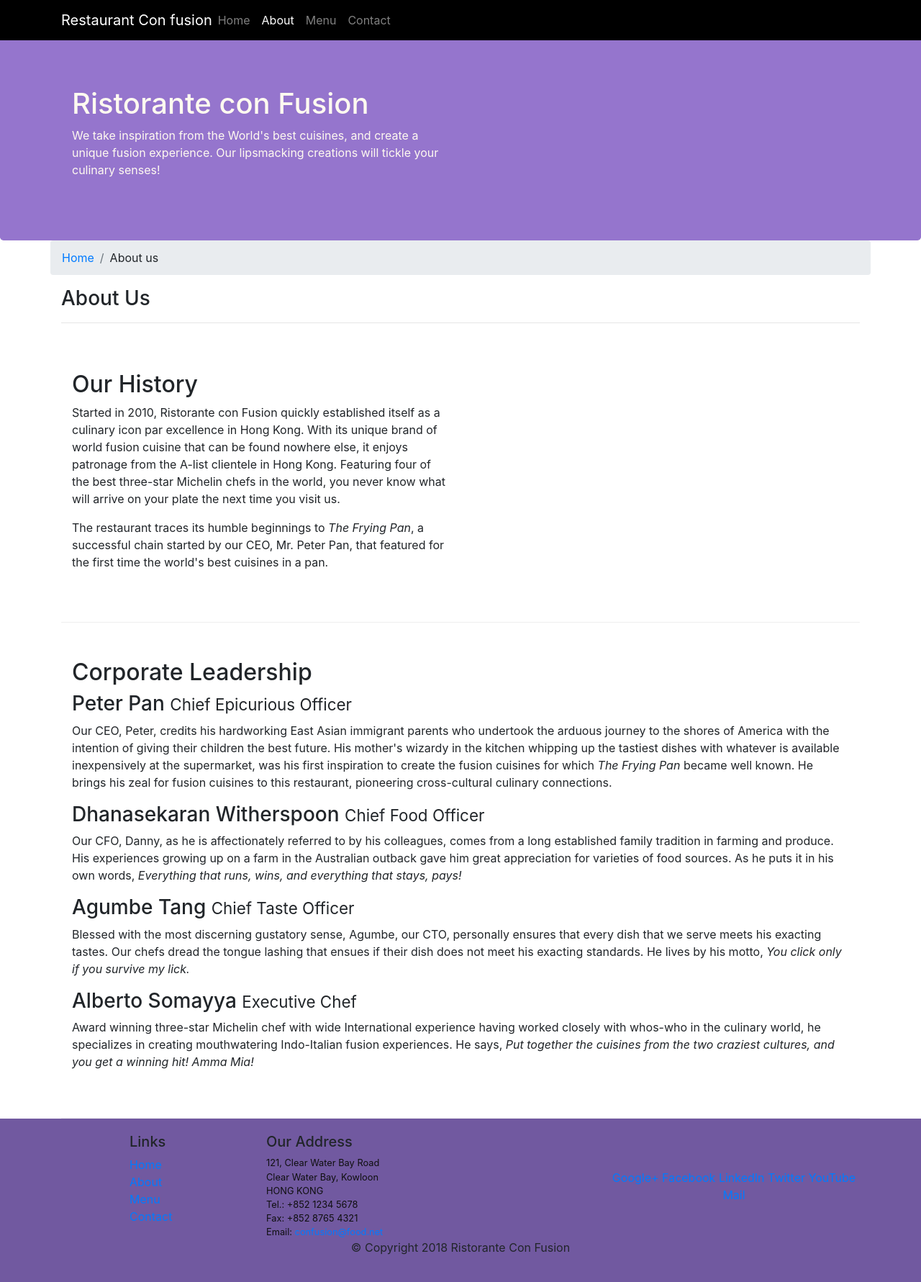
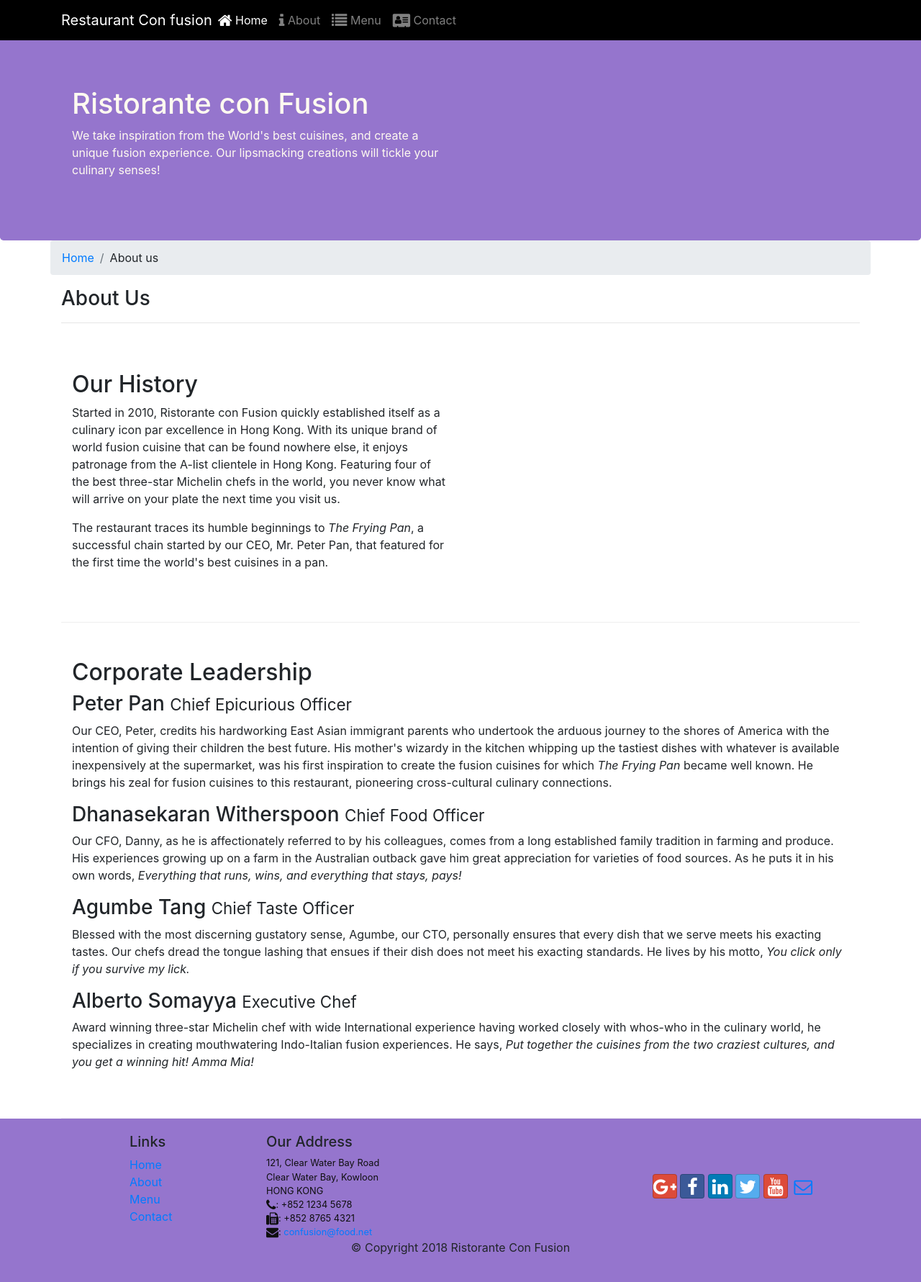
Before and after one commit to lionheart2019/confusion, a website: page aboutus.html in a window 1280 px wide. Shown: the whole page at 72% size. Drawn offline with nearby package versions, Linux system fonts and the light colour scheme.

Commit message:
six commit

```diff
--- a/aboutus.html
+++ b/aboutus.html
@@ -11,6 +11,8 @@
 
    <!-- Bootstrap CSS -->
    <link rel="stylesheet" href="node_modules/bootstrap/dist/css/bootstrap.min.css">
+   <link rel="stylesheet" href="node_modules/font-awesome/css/font-awesome.min.css">
+   <link rel="stylesheet" href="node_modules/bootstrap-social/bootstrap-social.css">
    <link href="css/styles.css" rel="stylesheet">
 </head>
 
@@ -23,18 +25,10 @@
         <a class="navbar-brand mr-auto" href="./index.html">Restaurant Con fusion</a>
         <div class="collapse navbar-collapse" id="Navbar">
             <ul class="navbar-nav mr-auto">
-                <li class="nav-item">
-                    <a class="nav-link " href="index.html">Home</a>
-                </li>
-                <li class="nav-item">
-                    <a class="nav-link active" href="./aboutus.html">About</a>
-                </li>
-                <li class="nav-item">
-                    <a class="nav-link" href="#">Menu</a>
-                </li>
-                <li class="nav-item">
-                    <a class="nav-link" href="#">Contact</a>
-                </li>
+                <li class="nav-item active"><a class="nav-link" href="#"><span class="fa fa-home fa-lg"></span> Home</a></li>
+                <li class="nav-item"><a class="nav-link" href="./aboutus.html"><span class="fa fa-info fa-lg"></span> About</a></li>
+                <li class="nav-item"><a class="nav-link" href="#"><span class="fa fa-list fa-lg"></span> Menu</a></li>
+                <li class="nav-item"><a class="nav-link" href="#"><span class="fa fa-address-card fa-lg"></span> Contact</a></li>
             </ul>
         </div>
 
@@ -110,19 +104,19 @@
 		              121, Clear Water Bay Road<br>
 		              Clear Water Bay, Kowloon<br>
 		              HONG KONG<br>
-		              Tel.: +852 1234 5678<br>
-		              Fax: +852 8765 4321<br>
-		              Email: <a href="mailto:confusion@food.net">confusion@food.net</a>
+                      <i class="fa fa-phone fa-lg"></i>: +852 1234 5678<br>
+                      <i class="fa fa-fax fa-lg"></i>: +852 8765 4321<br>
+                      <i class="fa fa-envelope fa-lg"></i>: <a href="mailto:confusion@food.net">confusion@food.net</a>
 		           </address>
                 </div>
                 <div class="col-12 col-sm-4 align-self-center">
                     <div class="text-center">
-                        <a href="http://google.com/+">Google+</a>
-                        <a href="http://www.facebook.com/profile.php?id=">Facebook</a>
-                        <a href="http://www.linkedin.com/in/">LinkedIn</a>
-                        <a href="http://twitter.com/">Twitter</a>
-                        <a href="http://youtube.com/">YouTube</a>
-                        <a href="mailto:">Mail</a>
+                        <a class="btn btn-social-icon btn-google" href="http://google.com/+"><i class="fa fa-google-plus"></i></a>
+                        <a class="btn btn-social-icon btn-facebook" href="http://www.facebook.com/profile.php?id="><i class="fa fa-facebook"></i></a>
+                        <a class="btn btn-social-icon btn-linkedin" href="http://www.linkedin.com/in/"><i class="fa fa-linkedin"></i></a>
+                        <a class="btn btn-social-icon btn-twitter" href="http://twitter.com/"><i class="fa fa-twitter"></i></a>
+                        <a class="btn btn-social-icon btn-google" href="http://youtube.com/"><i class="fa fa-youtube"></i></a>
+                        <a class="btn btn-social-icon" href="mailto:"><i class="fa fa-envelope-o"></i></a>
                     </div>
                 </div>
            </div>
--- a/css/styles.css
+++ b/css/styles.css
@@ -12,7 +12,7 @@
 }
 
 .footer{
-    background-color: #7159a0;
+    background-color: #9575CD;
     margin:0px auto;
     padding: 20px 0px 20px 0px;
 }
--- a/package.json
+++ b/package.json
@@ -15,6 +15,8 @@
   },
   "dependencies": {
     "bootstrap": "^4.0.0",
+    "bootstrap-social": "^5.1.1",
+    "font-awesome": "^4.7.0",
     "jquery": "^3.3.1",
     "popper.js": "^1.12.9"
   }
```
Also changed, not shown: index.html (+15 -13 lines), 1 other file.
